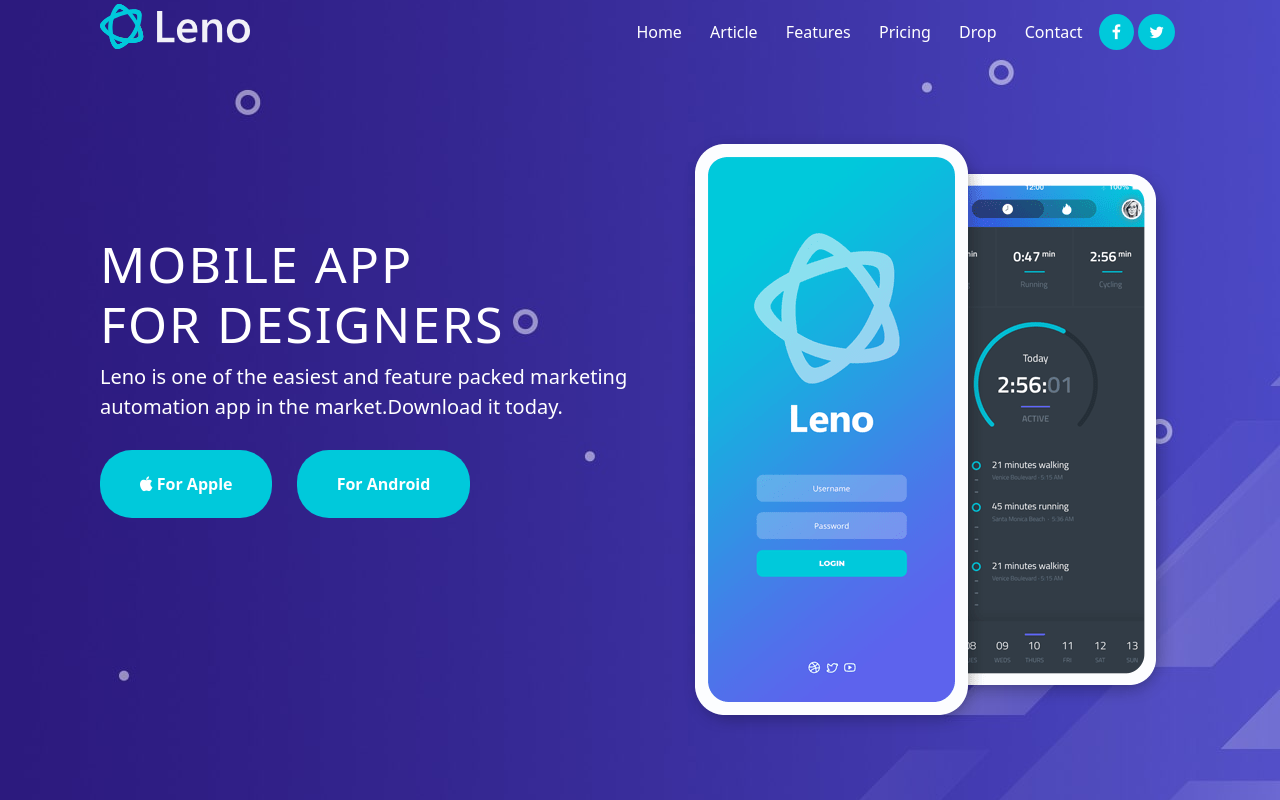
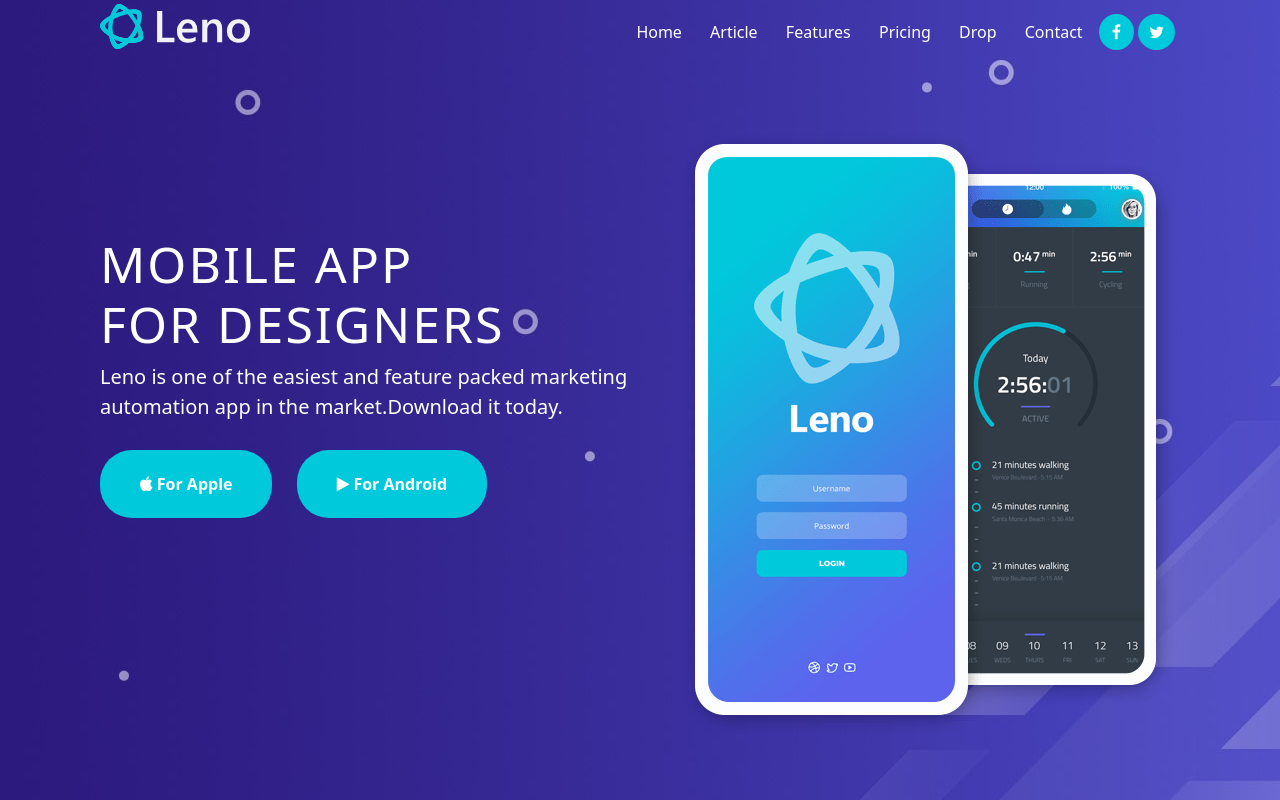
Before and after one commit to Djsteplion/leno, a plain HTML site: page index.html in a window 1280 px wide. Shown: the top 800 px of the page. Drawn offline with nearby package versions, Linux system fonts and the light colour scheme.

Commit message:
Update index.html

```diff
--- a/index.html
+++ b/index.html
@@ -23,7 +23,7 @@
 
 
      <!---Link to font-->
-    <link href="https://fonts.googleapis.com/css2?family=Poppins:wght@700&family=Open+Sans:ital,wght@0,200;0,300;0,400;0,500;0,600;0,700;1,400&display=swap" rel="stylesheet">
+    <link href='https://fonts.googleapis.com/css?family=Poppins' rel='stylesheet'>
 
 
     <!---link to font awesome -->
@@ -106,7 +106,7 @@
                     </p>
                     <div class="link-buttons">
                         <a href="#" id="apple"><i class="fa fa-apple"></i> For Apple</a>
-                        <a href="#"><i class=" fa-brands fa-google-play"></i> For Android</a>
+                        <a href="#"><i class="fa fa-play"></i> For Android</a>
                     </div>
                    </div>
                    <div class="div2">
```
